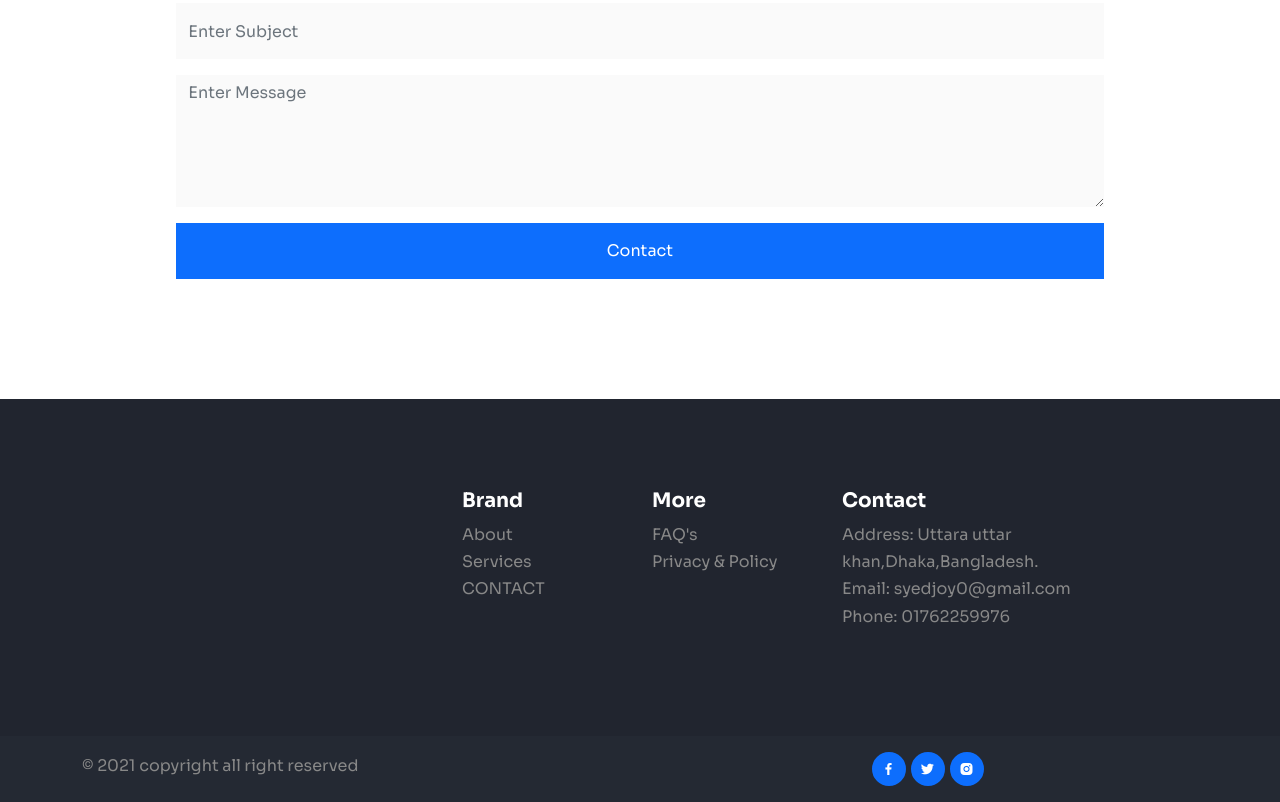
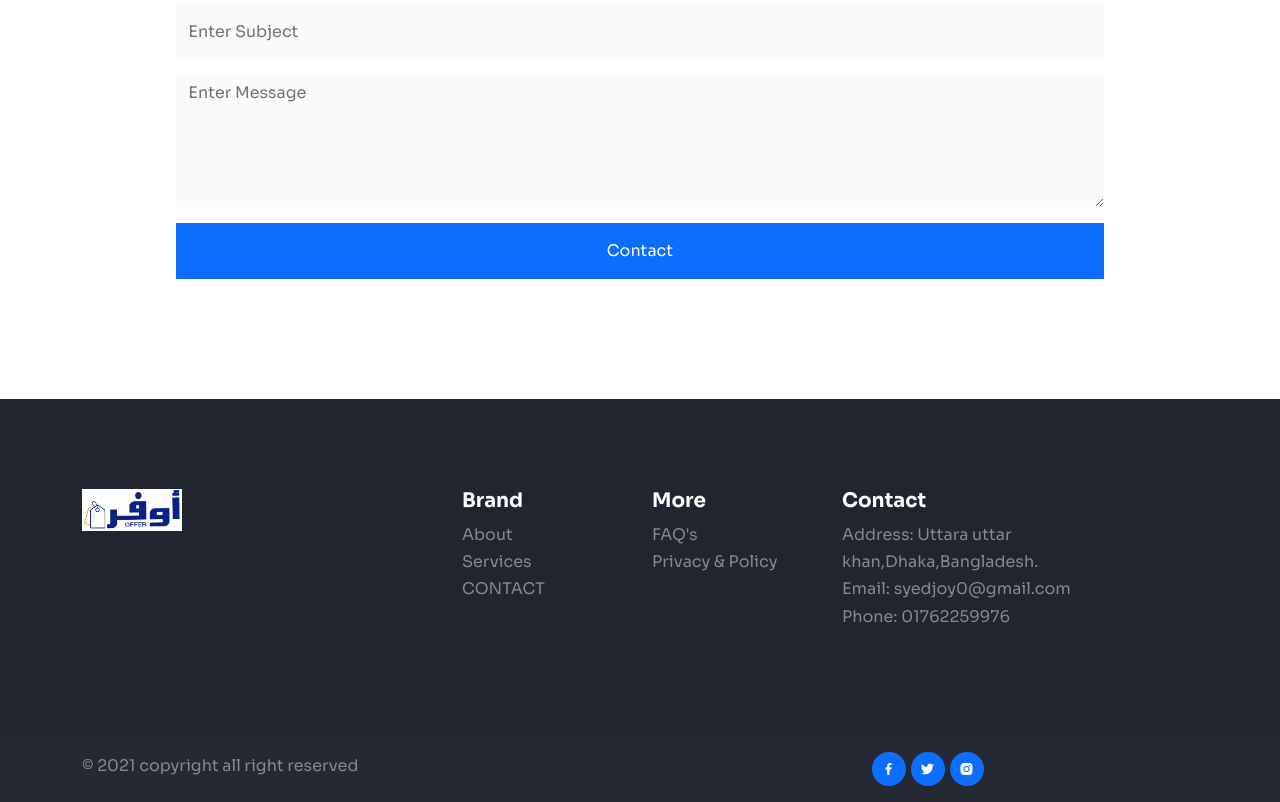
Before and after one commit to Syed-Ashik-Mahamud/testproject1, a plain HTML site: page index.html in a window 1280 px wide. Shown: the part 4038-4840 px from the top of the page. Drawn offline with nearby package versions, Linux system fonts and the light colour scheme.

Commit message:
Update index.html

```diff
--- a/index.html
+++ b/index.html
@@ -302,7 +302,7 @@
             <div class="container">
                 <div class="row gy-4">
                     <div class="col-lg-4">
-                        <img class="logo" src="img/logo.jpg" alt="">
+                        <img class="logo" src="img/logo.png" alt="">
                     </div>
                     <div class="col-lg-2">
                         <h5 class="text-white">Brand</h5>
```
